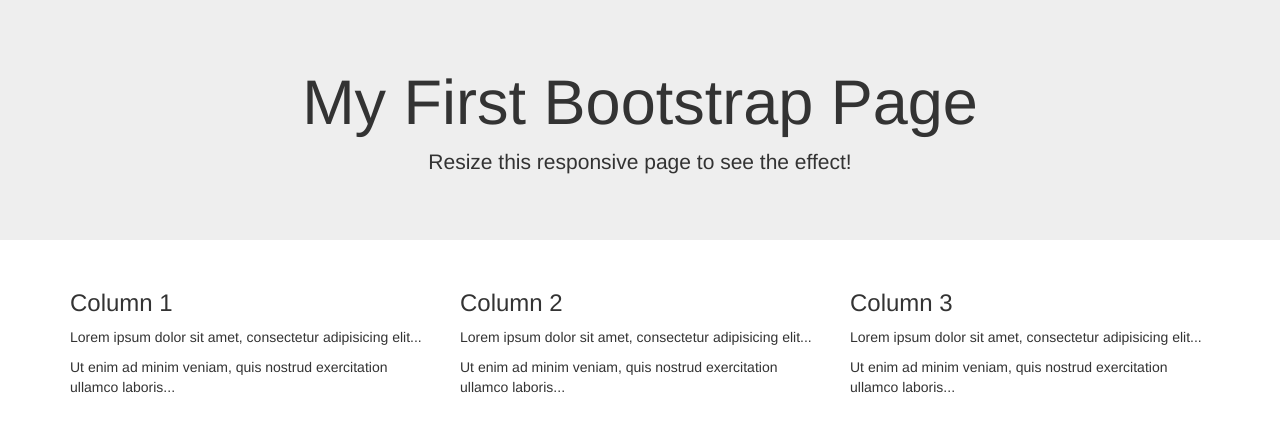
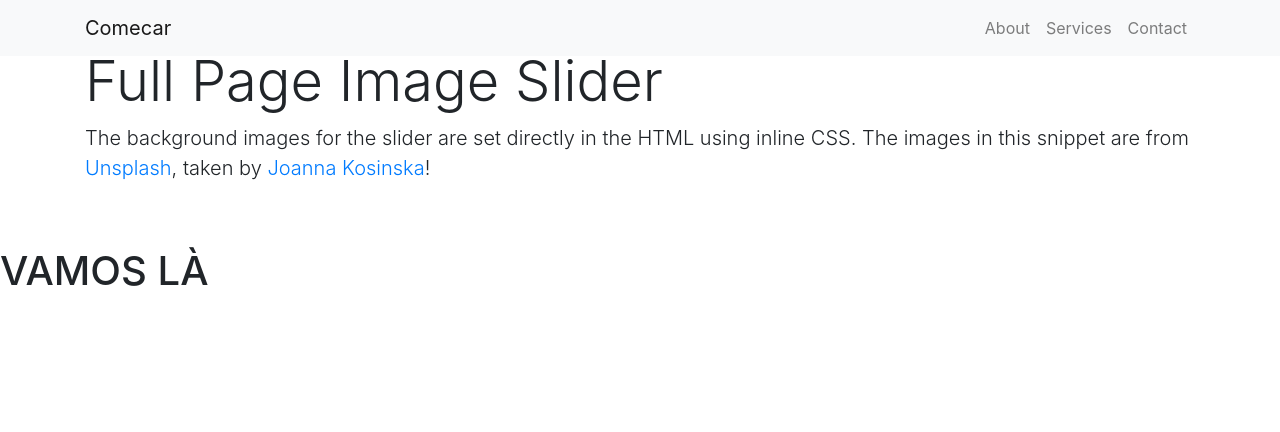
Before and after one commit to FabioPegoraro/Atividade-com-Bootstrap, a plain HTML site: page index.html in a window 1280 px wide. Drawn offline with nearby package versions, Linux system fonts and the light colour scheme.

Commit message:
aTeste de Slider que não deu certo

```diff
--- a/index.html
+++ b/index.html
@@ -1,39 +1,91 @@
 <!DOCTYPE html>
-<html lang="en">
+<html lang="pt-br">
     <head>
-  <title>Bootstrap Example</title>
+        <title>Exemplo de Bootstrap</title>
         <meta charset="utf-8">
         <meta name="viewport" content="width=device-width, initial-scale=1">
-  <link rel="stylesheet" href="https://maxcdn.bootstrapcdn.com/bootstrap/3.4.1/css/bootstrap.min.css">
-  <script src="https://ajax.googleapis.com/ajax/libs/jquery/3.5.1/jquery.min.js"></script>
-  <script src="https://maxcdn.bootstrapcdn.com/bootstrap/3.4.1/js/bootstrap.min.js"></script>
-</head>
+        <link rel="stylesheet" href="https://stackpath.bootstrapcdn.com/bootstrap/4.3.1/css/bootstrap.min.css" integrity="sha384-ggOyR0iXCbMQv3Xipma34MD+dH/1fQ784/j6cY/iJTQUOhcWr7x9JvoRxT2MZw1T" crossorigin="anonymous"></head>
 <body>
 
-<div class="jumbotron text-center">
-  <h1>My First Bootstrap Page</h1>
-  <p>Resize this responsive page to see the effect!</p>
+    <nav class="navbar navbar-expand-lg navbar-light bg-light fixed-top">
+        <div class="container">
+          <a class="navbar-brand" href="#">Comecar</a>
+          <button class="navbar-toggler" type="button" data-toggle="collapse" data-target="#navbarResponsive" aria-controls="navbarResponsive" aria-expanded="false" aria-label="Toggle navigation">
+                <span class="navbar-toggler-icon"></span>
+              </button>
+          <div class="collapse navbar-collapse" id="navbarResponsive">
+            <ul class="navbar-nav ml-auto">
+              <li class="nav-item active">
+                <a class="nav-link" href="#">
+                      <span class="sr-only">(current)</span>
+                    </a>
+              </li>
+              <li class="nav-item">
+                <a class="nav-link" href="#">About</a>
+              </li>
+              <li class="nav-item">
+                <a class="nav-link" href="#">Services</a>
+              </li>
+              <li class="nav-item">
+                <a class="nav-link" href="#">Contact</a>
+              </li>
+            </ul>
           </div>
+        </div>
+      </nav>
 
-<div class="container">
-  <div class="row">
-    <div class="col-sm-4">
-      <h3>Column 1</h3>
-      <p>Lorem ipsum dolor sit amet, consectetur adipisicing elit...</p>
-      <p>Ut enim ad minim veniam, quis nostrud exercitation ullamco laboris...</p>
+      <header>
+        <div id="carouselExampleIndicators" class="carousel slide" data-ride="carousel">
+          <ol class="carousel-indicators">
+            <li data-target="#carouselExampleIndicators" data-slide-to="0" class="active"></li>
+            <li data-target="#carouselExampleIndicators" data-slide-to="1"></li>
+            <li data-target="#carouselExampleIndicators" data-slide-to="2"></li>
+          </ol>
+          <div class="carousel-inner" role="listbox">
+            <!-- Slide One - Set the background image for this slide in the line below -->
+            <div class="carousel-item active" style="background-image: url('https://source.unsplash.com/LAaSoL0LrYs/1920x1080')">
+              <div class="carousel-caption d-none d-md-block">
+                <h2 class="display-4">First Slide</h2>
+                <p class="lead">This is a description for the first slide.</p>
               </div>
-    <div class="col-sm-4">
-      <h3>Column 2</h3>
-      <p>Lorem ipsum dolor sit amet, consectetur adipisicing elit...</p>
-      <p>Ut enim ad minim veniam, quis nostrud exercitation ullamco laboris...</p>
             </div>
-    <div class="col-sm-4">
-      <h3>Column 3</h3>
-      <p>Lorem ipsum dolor sit amet, consectetur adipisicing elit...</p>
-      <p>Ut enim ad minim veniam, quis nostrud exercitation ullamco laboris...</p>
+            <!-- Slide Two - Set the background image for this slide in the line below -->
+            <div class="carousel-item" style="background-image: url('https://source.unsplash.com/bF2vsubyHcQ/1920x1080')">
+              <div class="carousel-caption d-none d-md-block">
+                <h2 class="display-4">Second Slide</h2>
+                <p class="lead">This is a description for the second slide.</p>
+              </div>
+            </div>
+            <!-- Slide Three - Set the background image for this slide in the line below -->
+            <div class="carousel-item" style="background-image:url('https://source.unsplash.com/szFUQoyvrxM/1920x1080')">
+              <div class="carousel-caption d-none d-md-block">
+                <h2 class="display-4">Third Slide</h2>
+                <p class="lead">This is a description for the third slide.</p>
               </div>
             </div>
           </div>
+          <a class="carousel-control-prev" href="#carouselExampleIndicators" role="button" data-slide="prev">
+                <span class="carousel-control-prev-icon" aria-hidden="true"></span>
+                <span class="sr-only">Previous</span>
+              </a>
+          <a class="carousel-control-next" href="#carouselExampleIndicators" role="button" data-slide="next">
+                <span class="carousel-control-next-icon" aria-hidden="true"></span>
+                <span class="sr-only">Next</span>
+              </a>
+        </div>
+      </header>
 
+      <section class="py-5">
+        <div class="container">
+          <h1 class="display-4">Full Page Image Slider</h1>
+          <p class="lead">The background images for the slider are set directly in the HTML using inline CSS. The images in this snippet are from <a href="https://unsplash.com">Unsplash</a>, taken by <a href="https://unsplash.com/@joannakosinska">Joanna Kosinska</a>!</p>
+        </div>
+      </section>
+
+      <h1>VAMOS LÀ</h1>
+
+      <script src="https://code.jquery.com/jquery-3.3.1.slim.min.js" integrity="sha384-q8i/X+965DzO0rT7abK41JStQIAqVgRVzpbzo5smXKp4YfRvH+8abtTE1Pi6jizo" crossorigin="anonymous"></script>
+      <script src="https://cdnjs.cloudflare.com/ajax/libs/popper.js/1.14.7/umd/popper.min.js" integrity="sha384-UO2eT0CpHqdSJQ6hJty5KVphtPhzWj9WO1clHTMGa3JDZwrnQq4sF86dIHNDz0W1" crossorigin="anonymous"></script>
+      <script src="https://stackpath.bootstrapcdn.com/bootstrap/4.3.1/js/bootstrap.min.js" integrity="sha384-JjSmVgyd0p3pXB1rRibZUAYoIIy6OrQ6VrjIEaFf/nJGzIxFDsf4x0xIM+B07jRM" crossorigin="anonymous"></script>
     </body>
 </html>
```
Also changed, not shown: img/Parque e predios.jpeg (added), img/arvores.jpeg (added), img/por do sol na cidade.jpeg (added). Lines whose indentation alone changed are shown as unchanged.
